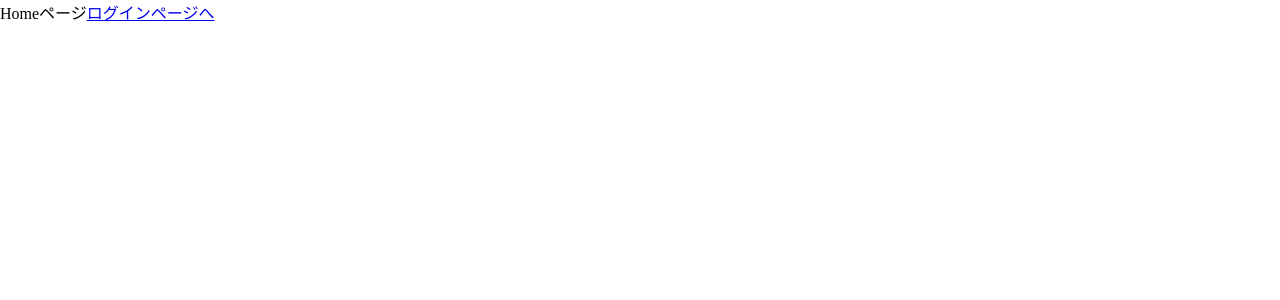
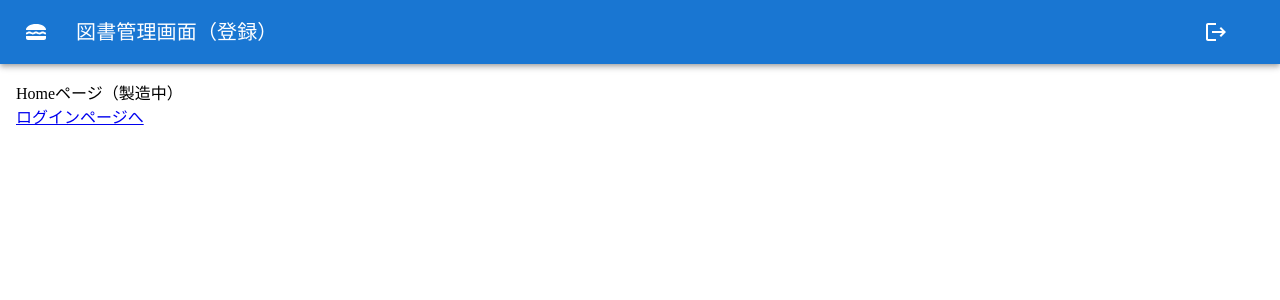
Before and after one commit to hi-lee-mon/code-cat, a React (Create React App) app: page / in a window 1280 px wide. Shown: the top 300 px of the page. Built offline with nearby package versions, Linux system fonts and the light colour scheme; no server answers; sample sign-in values are in the browser's storage.

Commit message:
404ページのルーティング設定。細かなルーティング設定の調整

```diff
--- a/src/App.tsx
+++ b/src/App.tsx
@@ -5,6 +5,7 @@ import { useAuth } from './hooks/useAuth';
 import { BookManagement } from './components/pages/BookManagement';
 import { Home } from './components/pages/Home';
 import { CustomSnackbar } from './components/organisms/Common/CustomSnackbar';
+import { Page404 } from './components/pages/Page404';
 export const App = () => {
   // ログイン状態監視
   useAuth();
@@ -14,10 +15,10 @@ export const App = () => {
       <CustomSnackbar />
       {/* Routing */}
       <Routes>
+        <Route path="/login" element={<Login />} />
         <Route path="/bookManagement" element={<HeaderOnly><BookManagement /></HeaderOnly>} />
-        <Route path="/login" element={<Login />} />
-        <Route path="/" element={<Home />} />
-        <Route path="/*" element={<p>404 notFoundだよ😎</p>} />
+        <Route path="/" element={<HeaderOnly><Home /></HeaderOnly>} />
+        <Route path="/*" element={<Page404 />} />
       </Routes>
     </div>
 
--- a/src/components/organisms/Admin/BookManagementRef/BookManagementRef.tsx
+++ b/src/components/organisms/Admin/BookManagementRef/BookManagementRef.tsx
@@ -15,10 +15,11 @@ export const BookManagementRef = () => {
   const [selectedRowIds, setSelectedRowIds] = useState<GridSelectionModel>([]);
   const { isOpen, close, open } = useDialog()
   const setMessage = useSetRecoilState(messageState);
-  // メッセージ情報を取得
+
+  // 本情報を取得
   const books = useFetchBooks();
+
   // DataGridのpropsを作成
-
   const columns = useMemo(() => createColumns(), []);
   const rows = createRows(books);
 
--- a/src/components/pages/Home.tsx
+++ b/src/components/pages/Home.tsx
@@ -4,7 +4,8 @@ import { Link } from 'react-router-dom'
 export const Home = () => {
   return (
     <div>
-      Homeページ
+      Homeページ（製造中）
+      <br />
       <Link to="/login">ログインページへ</Link>
     </div>
   )
--- a/src/components/pages/Page404.tsx
+++ b/src/components/pages/Page404.tsx
@@ -1,9 +1,11 @@
-import React from 'react'
+import { Link } from 'react-router-dom'
 
 export const Page404 = () => {
   return (
     <div>
-      このページは存在しません。
+      404 notFoundだよ😎
+      <br />
+      <Link to="/login">ログインページへ</Link>
     </div>
   )
 }
--- a/src/firebase/delete.ts
+++ b/src/firebase/delete.ts
@@ -3,7 +3,7 @@ import { db } from "./config";
 
 export const deleteBook = async (docId: string) => {
   try {
-    // await deleteDoc(doc(db, "book", docId));
+    await deleteDoc(doc(db, "book", docId));
   } catch (error) {
     throw error
   }
--- a/src/globalStyle.ts
+++ b/src/globalStyle.ts
@@ -1,3 +1,3 @@
 export const globalStyle = {
-  body: { margin: 0, padding: 0, minHeight: "100vh" },
+  body: { margin: 0, padding: 0, minHeight: "100vh", minWidth: "350px" },
 }
```
